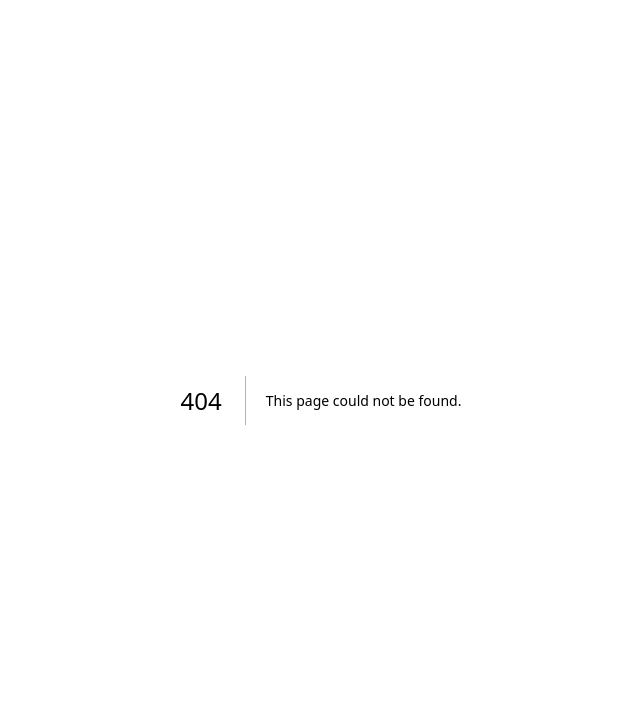
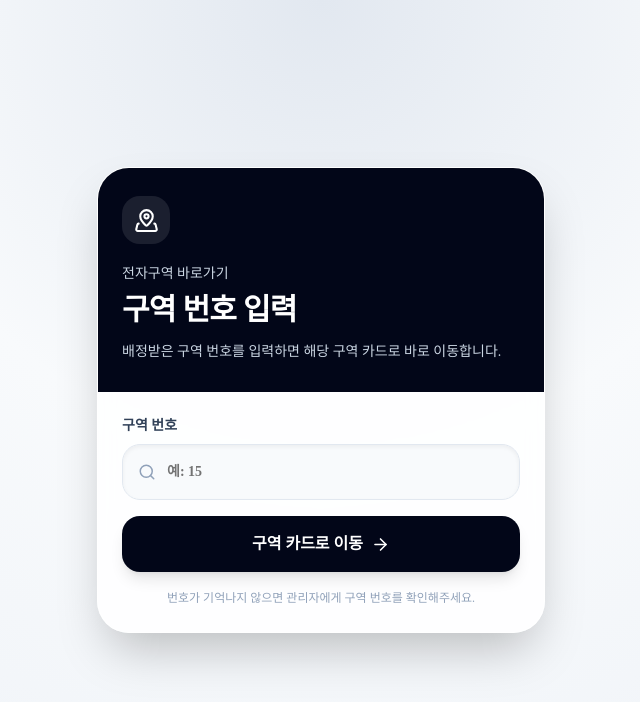
Before and after one commit to jwkjr1918-crypto/electronic-zone-card-v2, a Next.js app: page /evangelist in a window 1280 px wide. Before the commit this address had no page. Shown: the top 702 px of the page, without its empty margins (319-959 px from the left). Built offline with nearby package versions, Linux system fonts and the light colour scheme; no server answers.

Commit message:
전도자용 구역 번호 바로가기 페이지 추가

```diff
--- /dev/null
+++ b/src/app/evangelist/page.tsx
@@ -0,0 +1,124 @@
+"use client";
+
+import { useState } from "react";
+import { useRouter } from "next/navigation";
+import { collection, getDocs } from "firebase/firestore";
+import { ArrowRight, MapPinned, Search } from "lucide-react";
+
+import { db } from "@/firebase/firebase";
+import { Input } from "@/components/ui/input";
+
+interface Zone {
+  firestoreId: string;
+  id?: number;
+  name?: string;
+  region?: string;
+}
+
+export default function EvangelistPage() {
+  const router = useRouter();
+
+  const [zoneNumber, setZoneNumber] = useState("");
+  const [loading, setLoading] = useState(false);
+
+  async function handleMove() {
+    const trimmedNumber = zoneNumber.trim();
+
+    if (!trimmedNumber) {
+      alert("구역 번호를 입력해주세요.");
+      return;
+    }
+
+    try {
+      setLoading(true);
+
+      const querySnapshot = await getDocs(collection(db, "zones"));
+
+      const zones = querySnapshot.docs.map((doc) => ({
+        firestoreId: doc.id,
+        ...doc.data(),
+      })) as Zone[];
+
+      const matchedZone = zones.find(
+        (zone) => String(zone.id) === trimmedNumber
+      );
+
+      if (!matchedZone) {
+        alert(`${trimmedNumber}번 구역을 찾을 수 없습니다.`);
+        return;
+      }
+
+      router.push(`/zone/${matchedZone.firestoreId}`);
+    } catch (error) {
+      console.error("구역 이동 에러:", error);
+      alert("구역을 찾는 중 문제가 발생했습니다.");
+    } finally {
+      setLoading(false);
+    }
+  }
+
+  return (
+    <main className="flex min-h-screen items-center justify-center bg-[radial-gradient(circle_at_top,_#e2e8f0,_#f8fafc_45%,_#eef2f7)] px-4 py-8">
+      <section className="w-full max-w-md overflow-hidden rounded-[2rem] border border-white/70 bg-white/85 shadow-2xl backdrop-blur">
+        <div className="bg-slate-950 px-6 py-7 text-white">
+          <div className="mb-5 inline-flex h-12 w-12 items-center justify-center rounded-2xl bg-white/10">
+            <MapPinned size={25} />
+          </div>
+
+          <p className="text-sm font-medium text-slate-300">
+            전자구역 바로가기
+          </p>
+
+          <h1 className="mt-2 text-3xl font-bold tracking-tight">
+            구역 번호 입력
+          </h1>
+
+          <p className="mt-3 text-sm leading-6 text-slate-300">
+            배정받은 구역 번호를 입력하면 해당 구역 카드로 바로 이동합니다.
+          </p>
+        </div>
+
+        <div className="space-y-4 p-6">
+          <div>
+            <label className="mb-2 block text-sm font-semibold text-slate-700">
+              구역 번호
+            </label>
+
+            <div className="relative">
+              <Search
+                size={18}
+                className="absolute left-4 top-1/2 -translate-y-1/2 text-slate-400"
+              />
+
+              <Input
+                value={zoneNumber}
+                onChange={(e) => setZoneNumber(e.target.value)}
+                onKeyDown={(e) => {
+                  if (e.key === "Enter") {
+                    handleMove();
+                  }
+                }}
+                inputMode="numeric"
+                placeholder="예: 15"
+                className="h-14 rounded-2xl border-slate-200 bg-slate-50 pl-11 text-lg font-semibold shadow-inner"
+              />
+            </div>
+          </div>
+
+          <button
+            onClick={handleMove}
+            disabled={loading}
+            className="flex h-14 w-full items-center justify-center gap-2 rounded-2xl bg-slate-950 text-base font-bold text-white shadow-lg transition active:scale-[0.98] disabled:opacity-50"
+          >
+            {loading ? "찾는 중..." : "구역 카드로 이동"}
+            {!loading && <ArrowRight size={19} />}
+          </button>
+
+          <p className="text-center text-xs leading-5 text-slate-400">
+            번호가 기억나지 않으면 관리자에게 구역 번호를 확인해주세요.
+          </p>
+        </div>
+      </section>
+    </main>
+  );
+}
```
